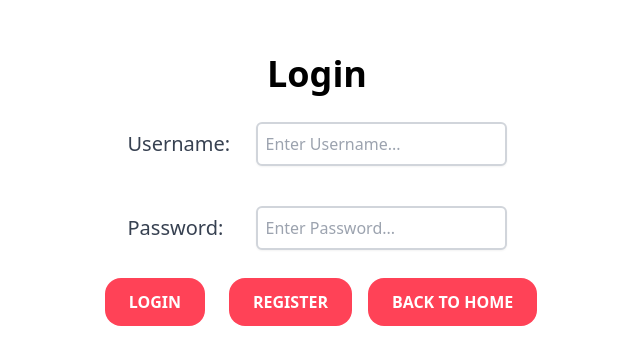
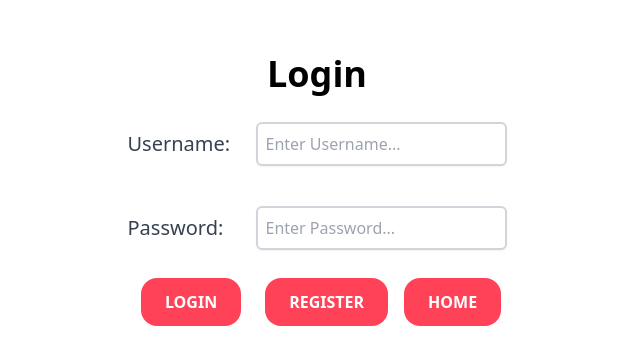
Before and after one commit to vjz3qz/leftover-link, a React (Create React App) app in the folder client/: page /login in a window 1280 px wide. Shown: the part 210-574 px from the top of the page, without its empty margins (323-963 px from the left). Built offline with nearby package versions, Linux system fonts and the light colour scheme; no server answers.

Commit message:
changed home button

```diff
--- a/client/src/pages/Login.js
+++ b/client/src/pages/Login.js
@@ -142,7 +142,7 @@ export default function Login() {
   transition-all duration-300
             `}
             >
-              Back to Home
+              Home
             </button>
           </div>
         </form>
--- a/client/src/pages/Register.js
+++ b/client/src/pages/Register.js
@@ -123,7 +123,7 @@ export default function Register() {
               transition-all duration-300
             `}
             >
-              Back to Home
+              Home
             </button>
           </div>
         </form>
```
Lines whose indentation alone changed are shown as unchanged.
